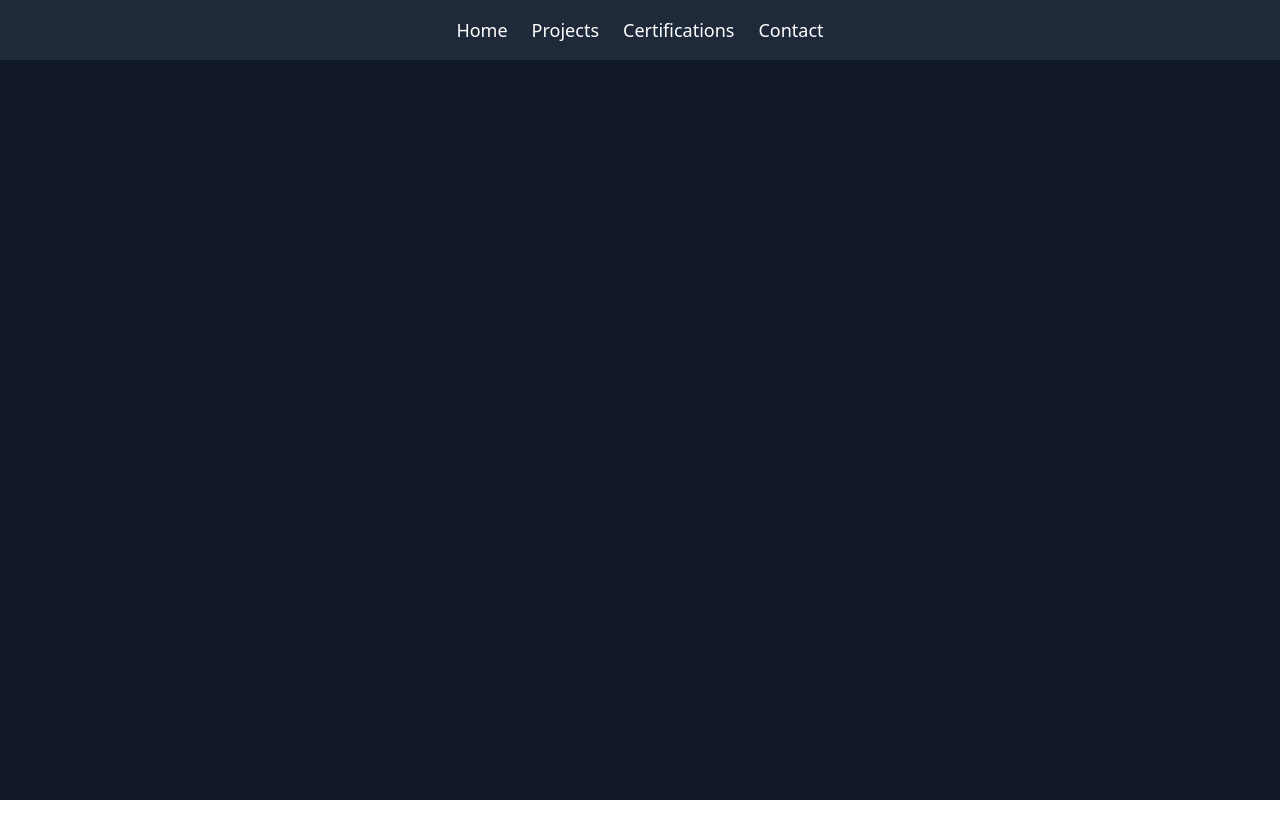
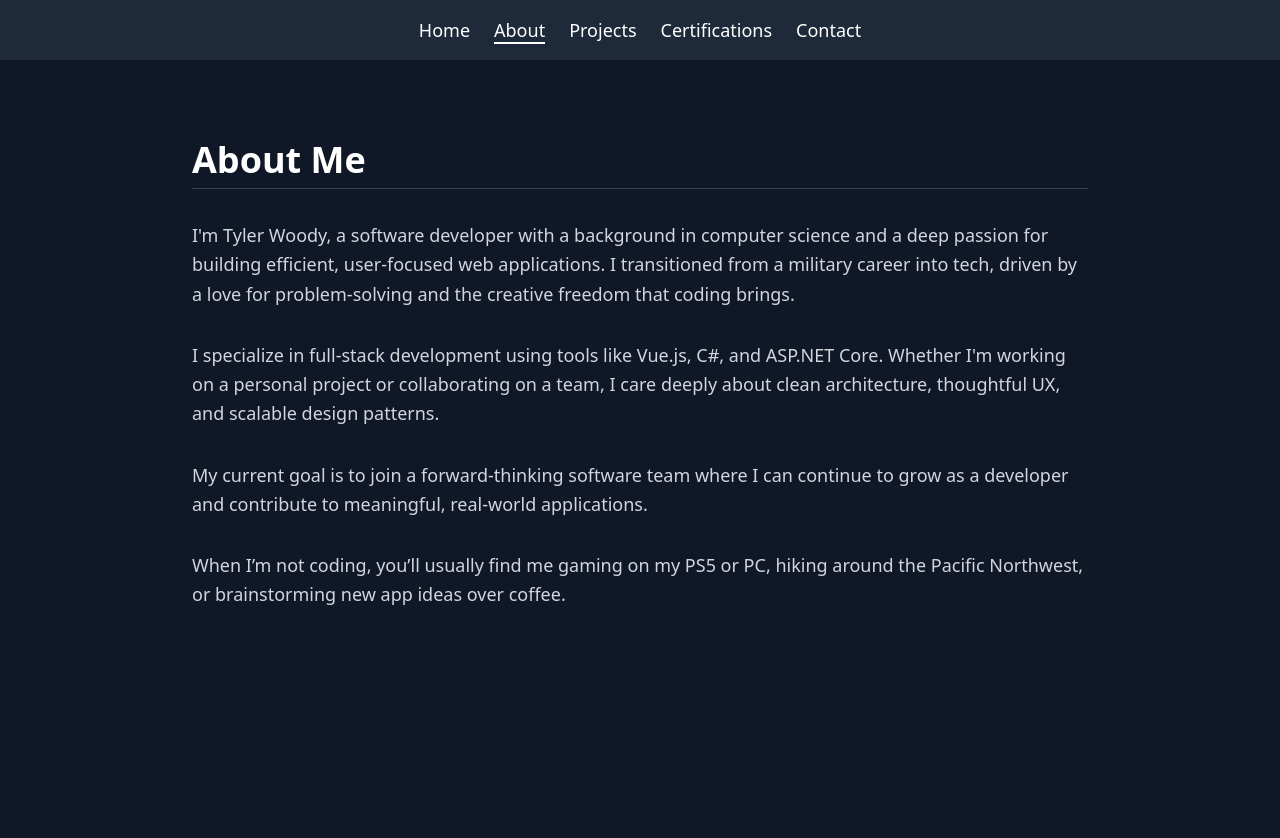
Before and after one commit to twoody0/MyPortfolio, a Vue app: page /about in a window 1280 px wide. Shown: the top 838 px of the page. Before the commit the page ends 800 px from the top, so only its background shows below. Built offline with nearby package versions, Linux system fonts and the light colour scheme.

Commit message:
Added a basic about me page

```diff
--- a/src/App.vue
+++ b/src/App.vue
@@ -2,6 +2,7 @@
   <div class="min-h-screen bg-gray-900 text-white font-sans">
     <nav class="bg-gray-800 p-4 flex justify-center gap-6 text-lg font-medium">
       <router-link to="/" class="link-underline">Home</router-link>
+      <router-link to="/about" class="link-underline">About</router-link>
       <router-link to="/projects" class="link-underline">Projects</router-link>
       <router-link to="/certifications" class="link-underline">Certifications</router-link>
       <router-link to="/contact" class="link-underline">Contact</router-link>
--- /dev/null
+++ b/src/pages/About.vue
@@ -0,0 +1,25 @@
+<template>
+  <section class="min-h-screen bg-gray-900 text-white px-6 py-20">
+    <div class="max-w-4xl mx-auto space-y-8">
+      <h1 class="text-4xl font-bold border-b border-gray-700 pb-2">About Me</h1>
+
+      <p class="text-lg text-gray-300 leading-relaxed">
+        I'm Tyler Woody, a software developer with a background in computer science and a deep passion for building efficient, user-focused web applications.
+        I transitioned from a military career into tech, driven by a love for problem-solving and the creative freedom that coding brings.
+      </p>
+
+      <p class="text-lg text-gray-300 leading-relaxed">
+        I specialize in full-stack development using tools like Vue.js, C#, and ASP.NET Core. Whether I'm working on a personal project or collaborating on a team,
+        I care deeply about clean architecture, thoughtful UX, and scalable design patterns.
+      </p>
+
+      <p class="text-lg text-gray-300 leading-relaxed">
+        My current goal is to join a forward-thinking software team where I can continue to grow as a developer and contribute to meaningful, real-world applications.
+      </p>
+
+      <p class="text-lg text-gray-300 leading-relaxed">
+        When I’m not coding, you’ll usually find me gaming on my PS5 or PC, hiking around the Pacific Northwest, or brainstorming new app ideas over coffee.
+      </p>
+    </div>
+  </section>
+</template>
--- a/src/router.js
+++ b/src/router.js
@@ -3,12 +3,14 @@ import Home from './pages/Home.vue'
 import Projects from './pages/Projects.vue'
 import Certifications from './pages/Certifications.vue'
 import Contact from './pages/Contact.vue'
+import About from './pages/About.vue'
 
 const routes = [
   { path: '/', name: 'Home', component: Home },
   { path: '/projects', name: 'Projects', component: Projects },
   { path: '/certifications', name: 'Certifications', component: Certifications },
   { path: '/contact', name: 'Contact', component: Contact },
+  { path: '/about', name: 'About', component: About },
 ]
 
 const router = createRouter({
```
